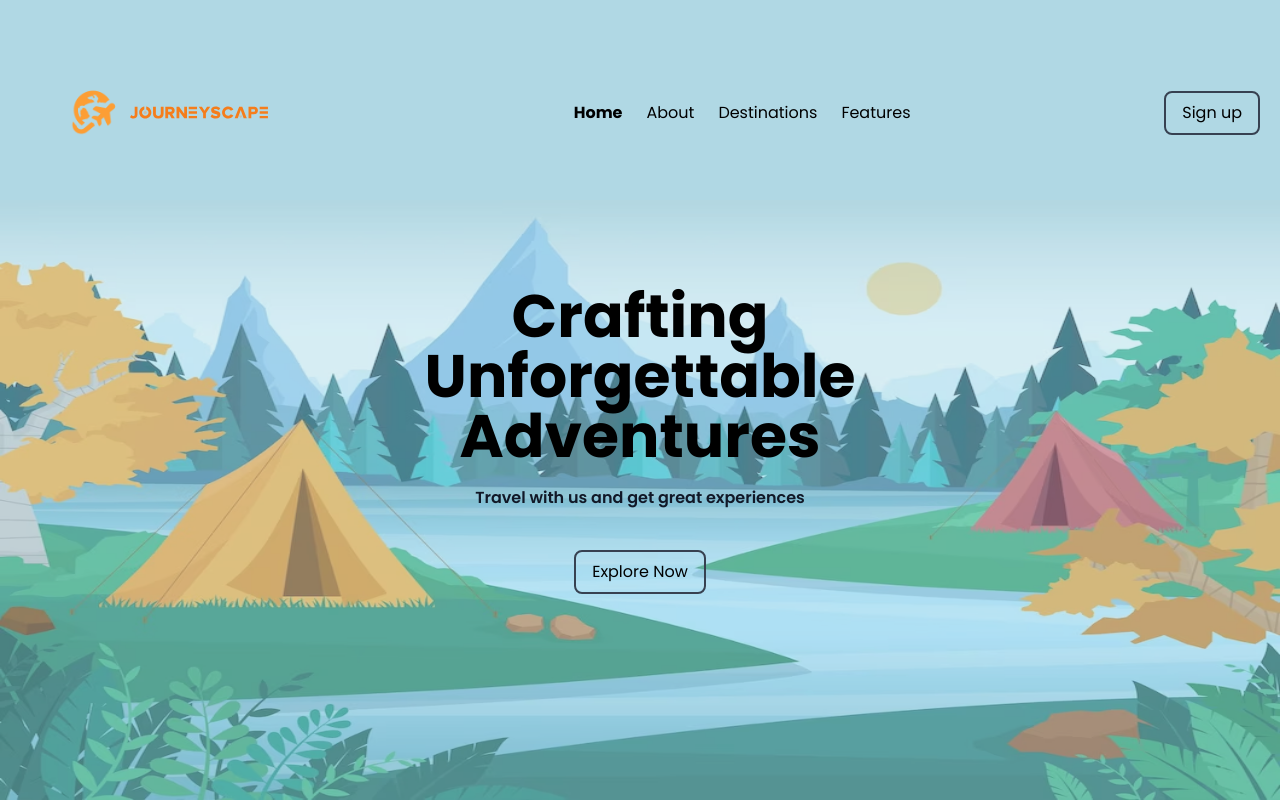
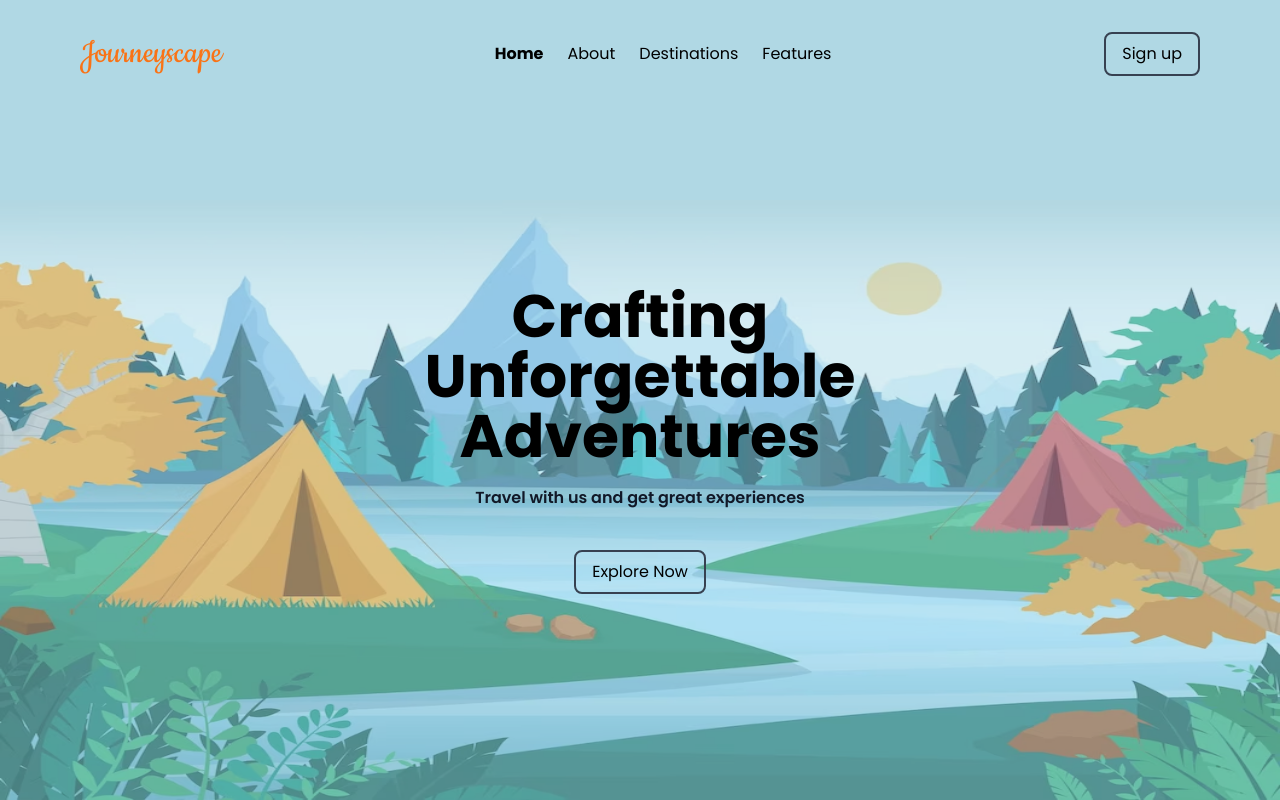
Before and after one commit to bineetNaidu/journeyscape, a Next.js app: page / in a window 1280 px wide. Built offline with nearby package versions, Linux system fonts and the light colour scheme.

Commit message:
🔢 UX updates

```diff
--- a/src/pages/index.tsx
+++ b/src/pages/index.tsx
@@ -1,28 +1,36 @@
 import Image from 'next/image';
 import Link from 'next/link';
-import { Poppins } from 'next/font/google';
+import { Poppins, Cookie } from 'next/font/google';
+import Head from 'next/head';
 
 const fonts = Poppins({
   subsets: ['latin'],
   weight: ['400', '700', '100', '300', '500', '900', '200', '600', '800'],
 });
 
+const brandFont = Cookie({
+  subsets: ['latin'],
+  weight: ['400'],
+});
+
 export default function Home() {
   return (
     <main
-      className={`${fonts.className} bg-[#b0d8e4] relative min-h-screen h-full`}
+      className={`${fonts.className} bg-[#b0d8e4] relative min-h-screen h-full overflow-hidden`}
     >
-      <nav className="flex justify-between items-center px-5">
-        <div className="relative">
-          <Image
-            src="/logo.svg"
-            alt="Logo"
-            className="w-[300px]"
-            width={100}
-            height={100}
-            priority
-          />
-        </div>
+      <Head>
+        <title>Journeyscape</title>
+        <meta
+          name="description"
+          content="Embark on Extraordinary Journeys with Journeyscape."
+        />
+      </Head>
+      <nav className="flex justify-between items-center px-5 md:px-20 py-8">
+        <Link href="/">
+          <h1 className={`${brandFont.className} text-orange-500 text-4xl`}>
+            Journeyscape
+          </h1>
+        </Link>
         <div className="hidden flex-1 md:flex justify-center gap-6">
           <Link href="/">
             <span className="font-bold hover:text-orange-500 transition-all">
```
